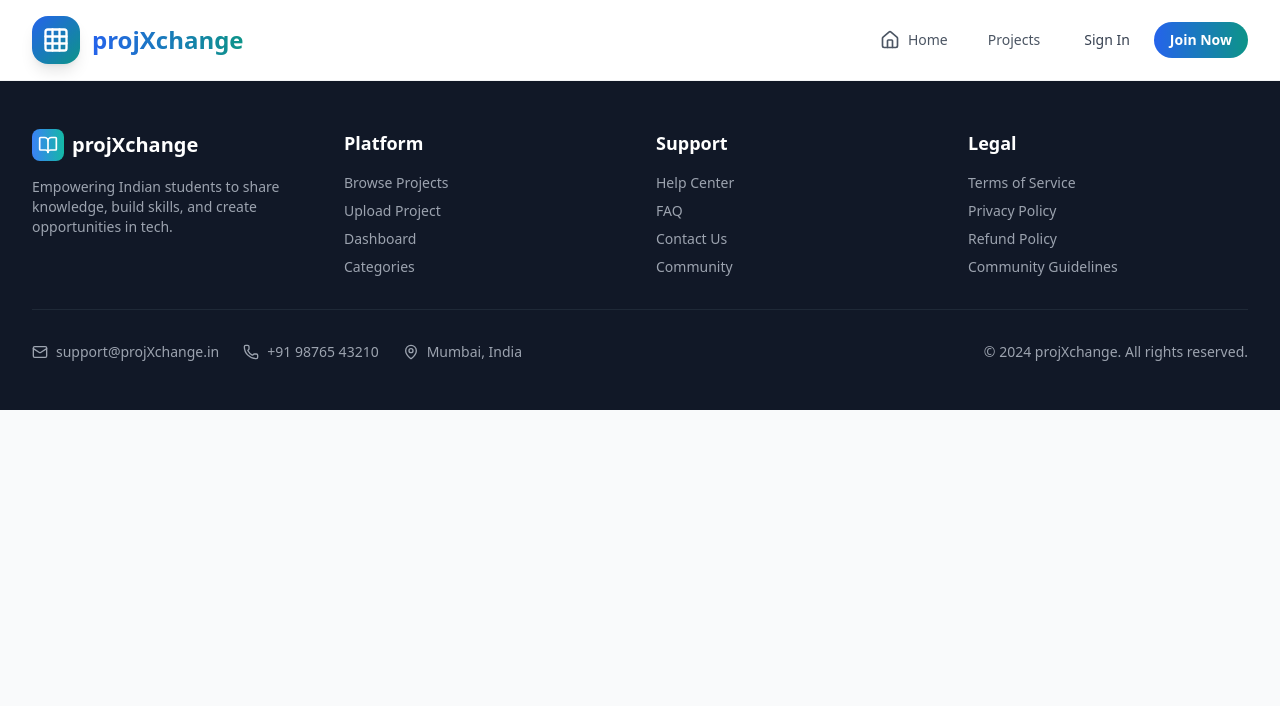
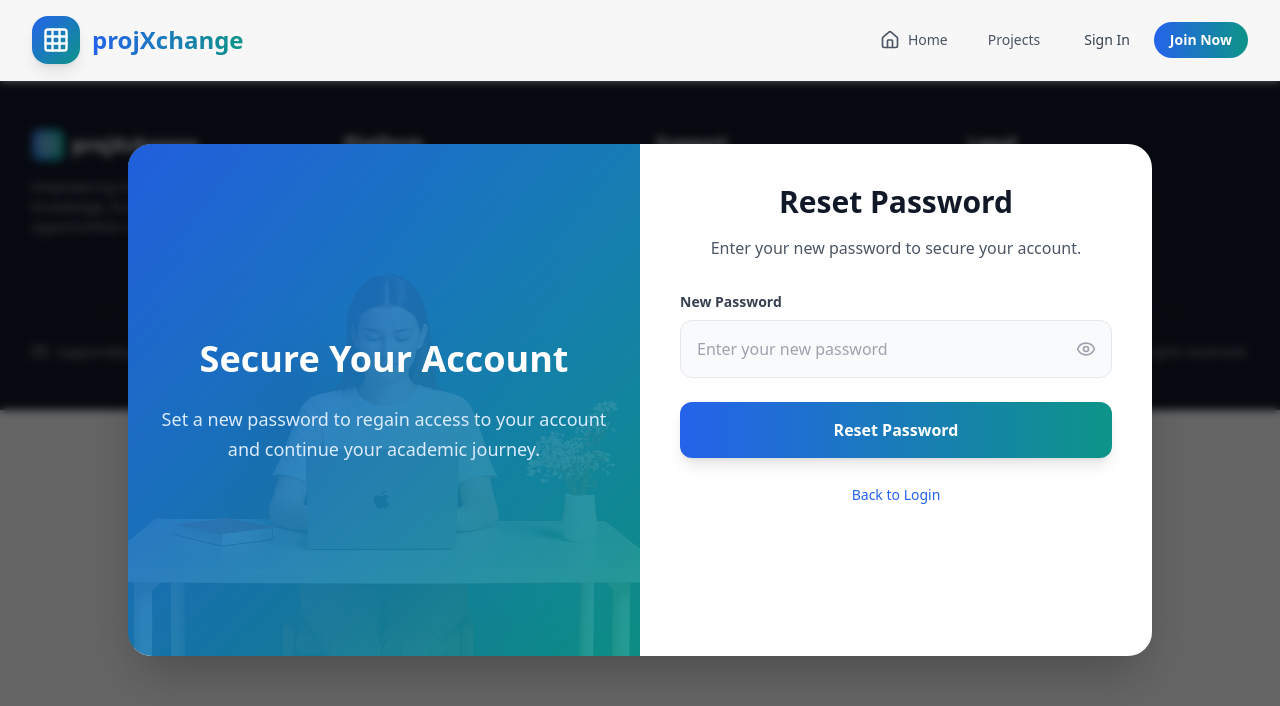
Before and after one commit to projXchange/frontend-v1, a React (Vite) app: page /reset-password/1 in a window 1280 px wide. Shown: the top 706 px of the page. Built offline with nearby package versions, Linux system fonts and the light colour scheme.

Commit message:
add forgot password frontend

```diff
--- a/src/App.tsx
+++ b/src/App.tsx
@@ -14,6 +14,7 @@ import Footer from './components/Footer';
 import { Toaster } from 'react-hot-toast';
 import WishlistPage from './pages/WishlistPage';
 import CartPage from './pages/CartPage';
+import ResetPassword from './pages/ResetPassword';
 
 function App() {
   return (
@@ -29,6 +30,8 @@ function App() {
                 <Route path="/" element={<Home />} />
                 <Route path="/projects" element={<ProjectListing />} />
                 <Route path="/project/:id" element={<ProjectDetail />} />
+                <Route path="/reset-password/:token" element={<ResetPassword />} />
+
                 <Route path="/dashboard" element={
                   <ProtectedRoute>
                     <StudentDashboard />
--- a/src/components/AuthModal.tsx
+++ b/src/components/AuthModal.tsx
@@ -1,31 +1,35 @@
 import React, { useEffect, useState } from 'react';
-import { X, Eye, EyeOff } from 'lucide-react';
+import { X, Eye, EyeOff, CheckCircle } from 'lucide-react';
 import { useAuth } from '../contexts/AuthContext';
-import { useNavigate } from 'react-router-dom';
+import { useNavigate, useParams, useLocation } from 'react-router-dom';
 import GirlPoster from '../assets/Girl_Poster.png';
-import { AuthResult, User } from '../types/User';
+import { AuthResult } from '../types/User';
 
-interface AuthModalProps {
-  isOpen: boolean;
-  onClose: () => void;
-  onSuccess: () => void;
-  initialMode?: 'login' | 'signup';
-}
+const AuthModal: React.FC<any> = ({ isOpen, onClose, onSuccess, initialMode }) => {
+  const { login, signup, resetPassword,confirmResetPassword } = useAuth();
+  const navigate = useNavigate();
+  const location = useLocation();
+  const params = useParams(); // to get token if exists in URL
 
-const AuthModal: React.FC<AuthModalProps> = ({ isOpen, onClose, onSuccess, initialMode }) => {
-  const { login, signup, resetPassword } = useAuth(); // Make sure these are implemented in your AuthContext
-  const navigate = useNavigate();
-
-  const [mode, setMode] = useState<'login' | 'signup' | 'forgot'>('signup');
+  const [mode, setMode] = useState<'login' | 'signup' | 'forgot' | 'reset'>('signup');
   const [email, setEmail] = useState('');
   const [name, setName] = useState('');
   const [password, setPassword] = useState('');
   const [showPassword, setShowPassword] = useState(false);
   const [errorMsg, setErrorMsg] = useState('');
   const [loading, setLoading] = useState(false);
+  const [successMsg, setSuccessMsg] = useState('');
   const [isVisible, setIsVisible] = useState(false);
   const [isClosing, setIsClosing] = useState(false);
   const slideAnim = mode === 'signup' ? 'animate-slideInRight' : 'animate-slideInLeft';
+
+  // Detect reset password token in URL (e.g., /reset-password/:token)
+  useEffect(() => {
+    const path = location.pathname;
+    if (path.includes('/reset-password/')) {
+      setMode('reset');
+    }
+  }, [location]);
 
   useEffect(() => {
     if (isOpen) {
@@ -35,8 +39,9 @@ const AuthModal: React.FC<AuthModalProps> = ({ isOpen, onClose, onSuccess, initi
       setName('');
       setPassword('');
       setErrorMsg('');
+      setSuccessMsg('');
       setShowPassword(false);
-      setMode(initialMode || 'signup');
+      if (initialMode) setMode(initialMode);
     }
   }, [isOpen, initialMode]);
 
@@ -51,83 +56,59 @@ const AuthModal: React.FC<AuthModalProps> = ({ isOpen, onClose, onSuccess, initi
   const handleAuthSubmit = async (e: React.FormEvent) => {
     e.preventDefault();
     setErrorMsg('');
-
-   const emailRegex = /^[A-Za-z0-9._%+-]+@[A-Za-z0-9.-]+\.[A-Za-z]{2,}$/;
-
-    if (!emailRegex.test(email)) {
-      setErrorMsg("Please enter a valid email address.");
-      return;
-    }
-
-    if (!email || (mode !== 'forgot' && !password)) {
-      setErrorMsg('Please fill in all fields.');
-      return;
-    }
-
-    if (mode === 'signup' && !name) {
-      setErrorMsg('Please enter your full name.');
-      return;
-    }
-
-    if (mode === 'signup' && password.length < 6) {
-      setErrorMsg('Password must be at least 6 characters long.');
-      return;
-    }
+    setSuccessMsg('');
 
     setLoading(true);
-
     try {
       let result: AuthResult = { success: false };
+
       if (mode === 'signup') {
         result = await signup(name, email, password, 'student');
       } else if (mode === 'login') {
         result = await login(email, password);
       } else if (mode === 'forgot') {
         await resetPassword(email);
+        setSuccessMsg('Password reset link sent! Please check your email.');
         setMode('login');
         setLoading(false);
         return;
+      } else if (mode === 'reset') {
+        const token = location.pathname.split('/').pop();
+        await confirmResetPassword(token!, password);
+        setSuccessMsg('Password reset successful! Redirecting to login...');
+        setTimeout(() => {
+          navigate('/');
+          setMode('login');
+        }, 2000);
+        setLoading(false);
+        return;
       }
-
       if (result.success && result.user) {
         onSuccess();
         handleClose();
-        // Role-based redirect
-        if (result.user.user_type === 'admin') {
-          navigate('/admin');
-        } else {
-          navigate('/dashboard');
-        }
-      } else {
-        setErrorMsg(result.message || `${mode === 'signup' ? 'Signup' : 'Login'} failed. Please try again.`);
+        if (result.user.user_type === 'admin') navigate('/admin');
+        else navigate('/dashboard');
+      } else if (mode === 'login' || mode === 'signup') {
+        setErrorMsg(result.message || `${mode === 'signup' ? 'Signup' : 'Login'} failed.`);
       }
     } catch (err: any) {
-      setErrorMsg(err.message || 'Something went wrong.');
+      setErrorMsg(err.response?.data?.message || 'Something went wrong.');
     }
-
     setLoading(false);
   };
-  useEffect(() => {
-    if (errorMsg) {
-      const timer = setTimeout(() => {
-        setErrorMsg("");
-      }, 5000);
-      return () => clearTimeout(timer);
-    }
-  }, [errorMsg]);
-
 
   if (!isVisible) return null;
 
-
   return (
     <div
-      className={`fixed inset-0 z-50 flex items-center justify-center bg-black/60 backdrop-blur-sm px-2 sm:px-4 transition-opacity duration-300 ease-out ${isClosing ? 'opacity-0' : 'opacity-100'
+      className={`fixed inset-0 z-50 flex items-center justify-center bg-black/60 backdrop-blur-sm px-2 sm:px-4 transition-opacity duration-300 ease-out ${
+        isClosing ? 'opacity-0' : 'opacity-100'
       }`}
       onClick={handleClose}
     >
       <div
-        className={`bg-white rounded-3xl shadow-2xl w-full max-w-5xl flex flex-col lg:flex-row overflow-hidden relative transform transition-all duration-500 ease-in-out ${isClosing ? 'scale-95 opacity-0' : 'scale-100 opacity-100'
+        className={`bg-white rounded-3xl shadow-2xl w-full max-w-5xl flex flex-col lg:flex-row overflow-hidden relative transform transition-all duration-500 ease-in-out ${
+          isClosing ? 'scale-95 opacity-0' : 'scale-100 opacity-100'
         }`}
         onClick={(e) => e.stopPropagation()}
       >
@@ -140,15 +121,19 @@ const AuthModal: React.FC<AuthModalProps> = ({ isOpen, onClose, onSuccess, initi
             className={`absolute inset-0 z-20 flex flex-col justify-center items-center text-white px-8 py-12 text-center space-y-6 ${slideAnim}`}
           >
             <h2 className="text-3xl xl:text-4xl font-bold leading-tight">
-              {mode === 'signup' ? 'Join the Future of' : 'Welcome Back to'}
+              {mode === 'signup'
+                ? 'Join the Future of'
+                : mode === 'reset'
+                ? 'Secure Your Account'
+                : 'Welcome Back to'}
               <span className="block bg-gradient-to-r from-yellow-300 to-orange-300 bg-clip-text text-transparent">
                 Academic Success
               </span>
             </h2>
             <p className="text-lg xl:text-xl text-blue-100 leading-relaxed">
-              {mode === 'signup'
-                ? 'Connect with thousands of students and access premium academic projects'
-                : 'Access your projects, network, and resources in one place'}
+              {mode === 'reset'
+                ? 'Set a new password to regain access to your account.'
+                : 'Access your projects, connect, and grow together.'}
             </p>
           </div>
         </div>
@@ -164,27 +149,19 @@ const AuthModal: React.FC<AuthModalProps> = ({ isOpen, onClose, onSuccess, initi
 
           <div className="max-w-md mx-auto">
             <div key={mode} className={`text-center mb-6 sm:mb-8 ${slideAnim}`}>
-              <h2 className="text-2xl sm:text-3xl font-bold text-gray-900 mb-3">
-                {mode === 'signup'
+              <h2 className="text-2xl sm:text-3xl font-bold text-gray-900 mb-3 capitalize">
+                {mode === 'reset'
+                  ? 'Reset Password'
+                  : mode === 'forgot'
+                  ? 'Forgot Password'
+                  : mode === 'signup'
                   ? 'Create Account'
-                  : mode === 'login'
-                    ? 'Welcome Back'
-                    : 'Reset Password'}
+                  : 'Login'}
               </h2>
-              {mode !== 'forgot' && (
-                <p className="text-gray-600 text-sm sm:text-base">
-                  {mode === 'signup' ? 'Already have an account?' : "Don't have an account?"}{' '}
-                  <button
-                    onClick={() => setMode(mode === 'signup' ? 'login' : 'signup')}
-                    className="text-blue-600 font-semibold hover:text-blue-700 hover:underline transition-colors"
-                  >
-                    {mode === 'signup' ? 'Sign in here' : 'Sign up now'}
-                  </button>
-                </p>
-              )}
             </div>
 
             <form onSubmit={handleAuthSubmit} className={`space-y-6 ${slideAnim}`}>
+              {/* SIGNUP ONLY */}
               {mode === 'signup' && (
                 <div>
                   <label className="block text-sm font-semibold text-gray-700 mb-2">Full Name</label>
@@ -193,11 +170,13 @@ const AuthModal: React.FC<AuthModalProps> = ({ isOpen, onClose, onSuccess, initi
                     value={name}
                     onChange={(e) => setName(e.target.value)}
                     placeholder="Enter your full name"
-                    className="w-full px-4 py-4 border rounded-xl bg-gray-50 focus:outline-none focus:ring-2 focus:ring-blue-500"
+                    className="w-full px-4 py-4 border rounded-xl bg-gray-50 focus:ring-2 focus:ring-blue-500"
                   />
                 </div>
               )}
 
+              {/* EMAIL FIELD */}
+              {(mode !== 'reset') && (
                 <div>
                   <label className="block text-sm font-semibold text-gray-700 mb-2">Email</label>
                   <input
@@ -205,20 +184,24 @@ const AuthModal: React.FC<AuthModalProps> = ({ isOpen, onClose, onSuccess, initi
                     value={email}
                     onChange={(e) => setEmail(e.target.value)}
                     placeholder="Enter your email"
-                  className="w-full px-4 py-4 border rounded-xl bg-gray-50 focus:outline-none focus:ring-2 focus:ring-blue-500"
+                    className="w-full px-4 py-4 border rounded-xl bg-gray-50 focus:ring-2 focus:ring-blue-500"
                   />
                 </div>
+              )}
 
-              {mode !== 'forgot' && (
+              {/* PASSWORD FIELD */}
+              {(mode !== 'forgot') && (
                 <div>
-                  <label className="block text-sm font-semibold text-gray-700 mb-2">Password</label>
+                  <label className="block text-sm font-semibold text-gray-700 mb-2">
+                    {mode === 'reset' ? 'New Password' : 'Password'}
+                  </label>
                   <div className="relative">
                     <input
                       type={showPassword ? 'text' : 'password'}
                       value={password}
                       onChange={(e) => setPassword(e.target.value)}
-                      placeholder="Enter your password"
-                      className="w-full px-4 py-4 pr-12 border rounded-xl bg-gray-50 focus:outline-none focus:ring-2 focus:ring-blue-500"
+                      placeholder={mode === 'reset' ? 'Enter new password' : 'Enter your password'}
+                      className="w-full px-4 py-4 pr-12 border rounded-xl bg-gray-50 focus:ring-2 focus:ring-blue-500"
                     />
                     <button
                       type="button"
@@ -242,16 +225,24 @@ const AuthModal: React.FC<AuthModalProps> = ({ isOpen, onClose, onSuccess, initi
                 </div>
               )}
 
-              {errorMsg && (
-                <div className="p-3 bg-red-50 border border-red-200 rounded-xl animate-shake text-sm text-red-600 font-medium">
-                  {errorMsg}
+              {/* ERROR / SUCCESS MESSAGE */}
+              {(errorMsg || successMsg) && (
+                <div
+                  className={`p-3 text-sm rounded-xl font-medium ${
+                    successMsg
+                      ? 'bg-green-50 border border-green-200 text-green-700'
+                      : 'bg-red-50 border border-red-200 text-red-600'
+                  }`}
+                >
+                  {errorMsg || successMsg}
                 </div>
               )}
 
+              {/* BUTTON */}
               <button
                 type="submit"
                 disabled={loading}
-                className="w-full py-4 bg-gradient-to-r from-blue-600 to-teal-600 text-white font-bold rounded-xl transition-all duration-200 shadow-lg hover:scale-105 disabled:opacity-70"
+                className="w-full py-4 bg-gradient-to-r from-blue-600 to-teal-600 text-white font-bold rounded-xl shadow-lg hover:scale-105 disabled:opacity-70"
               >
                 {loading
                   ? 'Please wait...'
@@ -259,9 +250,12 @@ const AuthModal: React.FC<AuthModalProps> = ({ isOpen, onClose, onSuccess, initi
                   ? 'Create Account'
                   : mode === 'login'
                   ? 'Login'
-                      : 'Send Reset Link'}
+                  : mode === 'forgot'
+                  ? 'Send Reset Link'
+                  : 'Reset Password'}
               </button>
 
+              {/* NAVIGATION */}
               {mode === 'forgot' && (
                 <div className="text-sm text-center mt-4">
                   <button
@@ -274,18 +268,6 @@ const AuthModal: React.FC<AuthModalProps> = ({ isOpen, onClose, onSuccess, initi
                 </div>
               )}
             </form>
-
-            <div className="text-xs text-gray-500 text-center mt-8">
-              By continuing, you agree to our{' '}
-              <a href="#" className="text-blue-600 hover:underline">
-                Terms of Service
-              </a>{' '}
-              and{' '}
-              <a href="#" className="text-blue-600 hover:underline">
-                Privacy Policy
-              </a>
-              .
-            </div>
           </div>
         </div>
       </div>
--- a/src/contexts/AuthContext.tsx
+++ b/src/contexts/AuthContext.tsx
@@ -9,6 +9,7 @@ interface AuthContextType {
   logout: () => void;
   signup: (name: string, email: string, password: string, role: 'student' | 'admin') => Promise<{ success: boolean; message?: string }>;
   resetPassword: (email: string) => Promise<boolean>;
+  confirmResetPassword: (token: string, password: string) => Promise<boolean>;
   isAuthenticated: boolean;
   isAdmin: boolean;
   isStudent: boolean;
@@ -159,6 +160,7 @@ export const AuthProvider: React.FC<{ children: React.ReactNode }> = ({ children
     }
   };
 
+  // ✅ 1. Forgot Password API
   const resetPassword = async (email: string): Promise<boolean> => {
     try {
       const res = await fetch('https://projxchange-backend-v1.vercel.app/auth/forgot-password', {
@@ -185,6 +187,36 @@ export const AuthProvider: React.FC<{ children: React.ReactNode }> = ({ children
     }
   };
 
+  // ✅ 2. Confirm Reset Password API
+  const confirmResetPassword = async (token: string, password: string): Promise<boolean> => {
+    try {
+      const res = await fetch(
+        `https://projxchange-backend-v1.vercel.app/auth/reset-password/${token}`,
+        {
+          method: 'POST',
+          headers: {
+            'Content-Type': 'application/json',
+          },
+          body: JSON.stringify({ password }),
+        }
+      );
+
+      const data = await res.json();
+
+      if (!res.ok) {
+        toast.error(data.message || 'Failed to reset password');
+        return false;
+      }
+
+      toast.success(data.message || 'Password reset successful!');
+      return true;
+    } catch (error) {
+      console.error('Confirm Reset Password Error:', error);
+      toast.error('Something went wrong while resetting password');
+      return false;
+    }
+  };
+
   const openAuthModal = (isLogin: boolean = true) => {
     setIsLoginMode(isLogin);
     setAuthModalOpen(true);
@@ -198,6 +230,7 @@ export const AuthProvider: React.FC<{ children: React.ReactNode }> = ({ children
     logout,
     signup,
     resetPassword,
+    confirmResetPassword,
     isAuthenticated: !!user,
     isAdmin: user?.user_type === 'admin',
     isStudent: user?.user_type === 'student',
--- /dev/null
+++ b/src/pages/ResetPassword.tsx
@@ -0,0 +1,168 @@
+import React, { useState } from 'react';
+import { useParams, useNavigate } from 'react-router-dom';
+import { Eye, EyeOff, CheckCircle } from 'lucide-react';
+import { motion } from 'framer-motion';
+import { useAuth } from '../contexts/AuthContext';
+import GirlPoster from '../assets/Girl_Poster.png';
+
+const ResetPassword: React.FC = () => {
+  const { token } = useParams<{ token: string }>();
+  const navigate = useNavigate();
+
+  const [password, setPassword] = useState('');
+  const [showPassword, setShowPassword] = useState(false);
+  const [message, setMessage] = useState('');
+  const [success, setSuccess] = useState(false);
+  const [loading, setLoading] = useState(false);
+
+  const handleSubmit = async (e: React.FormEvent) => {
+    e.preventDefault();
+    if (!password || password.length < 6) {
+      setMessage('Password must be at least 6 characters long.');
+      return;
+    }
+
+    setLoading(true);
+    // try {
+    //   await confirmResetPassword(token!, password);
+    //   setSuccess(true);
+    //   setMessage('Password reset successful! Redirecting to login...');
+    //   setTimeout(() => navigate('/'), 2000);
+    // } catch (err: any) {
+    //   setMessage(err.response?.data?.message || 'Something went wrong.');
+    // } finally {
+    //   setLoading(false);
+    // }
+  };
+
+  return (
+    <div className="fixed inset-0 z-40 flex items-center justify-center bg-black/60 backdrop-blur-sm px-4">
+      <motion.div
+        initial={{ opacity: 0, scale: 0.9, y: 30 }}
+        animate={{ opacity: 1, scale: 1, y: 0 }}
+        transition={{ duration: 0.4, ease: 'easeOut' }}
+        className="bg-white rounded-3xl shadow-2xl w-full max-w-5xl flex flex-col lg:flex-row overflow-hidden"
+      >
+        {/* Left Panel (Image + Text) */}
+        <div className="hidden lg:flex lg:w-1/2 relative overflow-hidden">
+          <div className="absolute inset-0 bg-gradient-to-br from-blue-600/90 to-teal-600/90 z-10" />
+          <img
+            src={GirlPoster}
+            alt="Reset Password"
+            className="w-full h-full object-cover object-top"
+          />
+          <motion.div
+            initial={{ x: -40, opacity: 0 }}
+            animate={{ x: 0, opacity: 1 }}
+            transition={{ delay: 0.2 }}
+            className="absolute inset-0 z-20 flex flex-col justify-center items-center text-white px-8 py-12 text-center space-y-6"
+          >
+            <h2 className="text-4xl font-bold leading-tight">
+              Secure Your Account
+            </h2>
+            <p className="text-lg text-blue-100 leading-relaxed">
+              Set a new password to regain access to your account and continue
+              your academic journey.
+            </p>
+          </motion.div>
+        </div>
+
+        {/* Right Panel (Form) */}
+        <div className="w-full lg:w-1/2 px-6 py-10 sm:px-10 relative">
+          <motion.div
+            initial={{ x: 40, opacity: 0 }}
+            animate={{ x: 0, opacity: 1 }}
+            transition={{ delay: 0.2 }}
+            className="max-w-md mx-auto text-center"
+          >
+            {success ? (
+              <motion.div
+                initial={{ scale: 0.8, opacity: 0 }}
+                animate={{ scale: 1, opacity: 1 }}
+                transition={{ type: 'spring', stiffness: 200 }}
+                className="flex flex-col items-center justify-center h-full"
+              >
+                <CheckCircle className="w-16 h-16 text-green-500 mb-4" />
+                <h2 className="text-2xl font-bold text-gray-900 mb-2">
+                  Password Reset Successful
+                </h2>
+                <p className="text-gray-600 mb-4">{message}</p>
+              </motion.div>
+            ) : (
+              <>
+                <h2 className="text-2xl sm:text-3xl font-bold text-gray-900 mb-4">
+                  Reset Password
+                </h2>
+                <p className="text-gray-600 mb-8 text-sm sm:text-base">
+                  Enter your new password to secure your account.
+                </p>
+
+                <form onSubmit={handleSubmit} className="space-y-6 text-left">
+                  <div>
+                    <label className="block text-sm font-semibold text-gray-700 mb-2">
+                      New Password
+                    </label>
+                    <div className="relative">
+                      <input
+                        type={showPassword ? 'text' : 'password'}
+                        value={password}
+                        onChange={(e) => setPassword(e.target.value)}
+                        placeholder="Enter your new password"
+                        className="w-full px-4 py-4 pr-12 border rounded-xl bg-gray-50 focus:outline-none focus:ring-2 focus:ring-blue-500"
+                      />
+                      <button
+                        type="button"
+                        onClick={() => setShowPassword(!showPassword)}
+                        className="absolute right-4 top-1/2 transform -translate-y-1/2 text-gray-400 hover:text-gray-600"
+                      >
+                        {showPassword ? (
+                          <EyeOff className="w-5 h-5" />
+                        ) : (
+                          <Eye className="w-5 h-5" />
+                        )}
+                      </button>
+                    </div>
+                  </div>
+
+                  {message && (
+                    <motion.div
+                      initial={{ opacity: 0, y: -10 }}
+                      animate={{ opacity: 1, y: 0 }}
+                      className={`p-3 text-sm rounded-xl font-medium ${
+                        success
+                          ? 'bg-green-50 border border-green-200 text-green-700'
+                          : 'bg-red-50 border border-red-200 text-red-600'
+                      }`}
+                    >
+                      {message}
+                    </motion.div>
+                  )}
+
+                  <button
+                    type="submit"
+                    disabled={loading}
+                    className="w-full py-4 bg-gradient-to-r from-blue-600 to-teal-600 text-white font-bold rounded-xl transition-all duration-200 shadow-lg hover:scale-105 disabled:opacity-70"
+                  >
+                    {loading ? 'Resetting...' : 'Reset Password'}
+                  </button>
+
+                  <div className="text-center mt-6">
+                    <button
+                      type="button"
+                      onClick={() => navigate('/')}
+                      className="text-sm text-blue-600 hover:underline"
+                    >
+                      Back to Login
+                    </button>
+                  </div>
+                </form>
+              </>
+            )}
+          </motion.div>
+        </div>
+      </motion.div>
+    </div>
+  );
+};
+
+export default ResetPassword;
```
Lines whose indentation alone changed are shown as unchanged.
